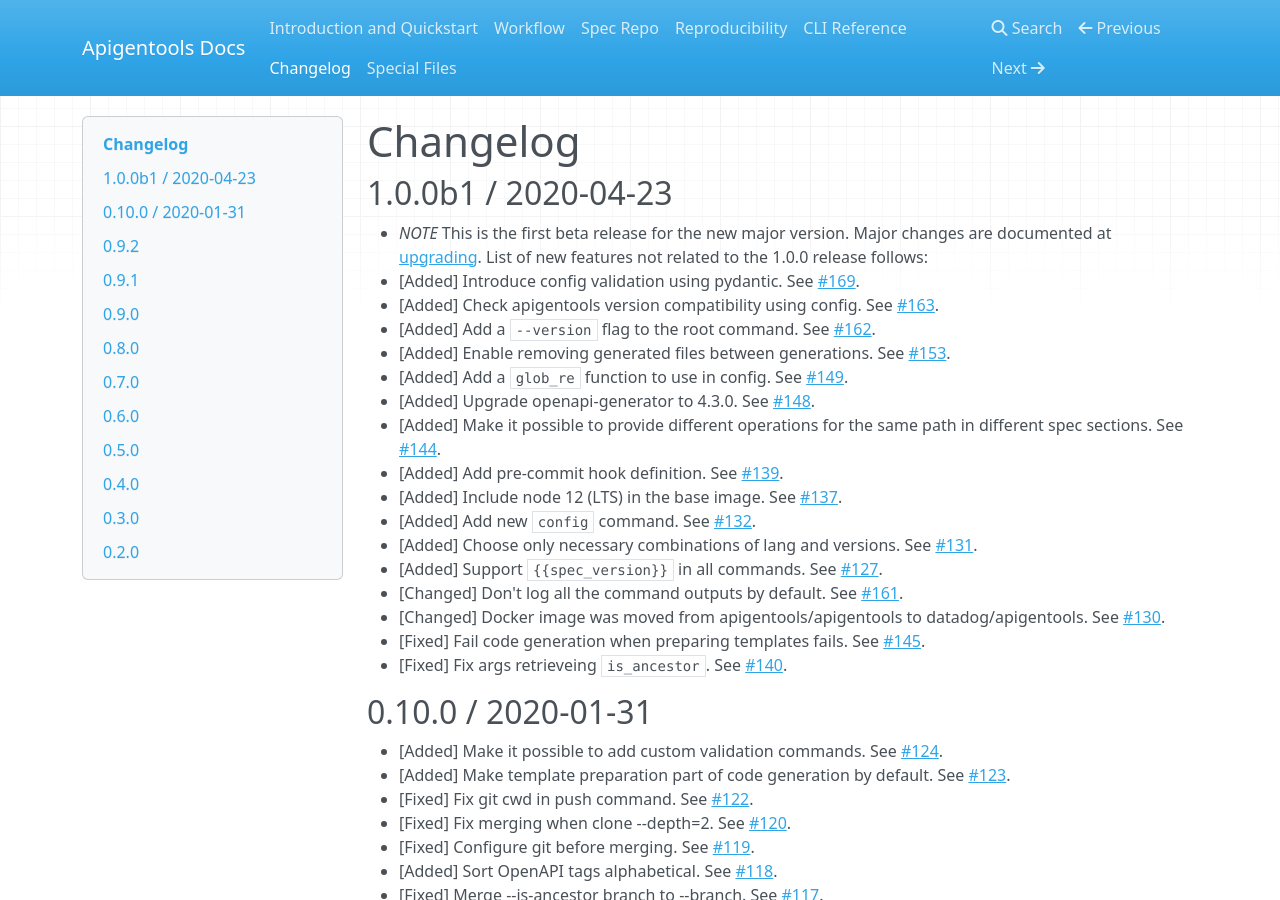
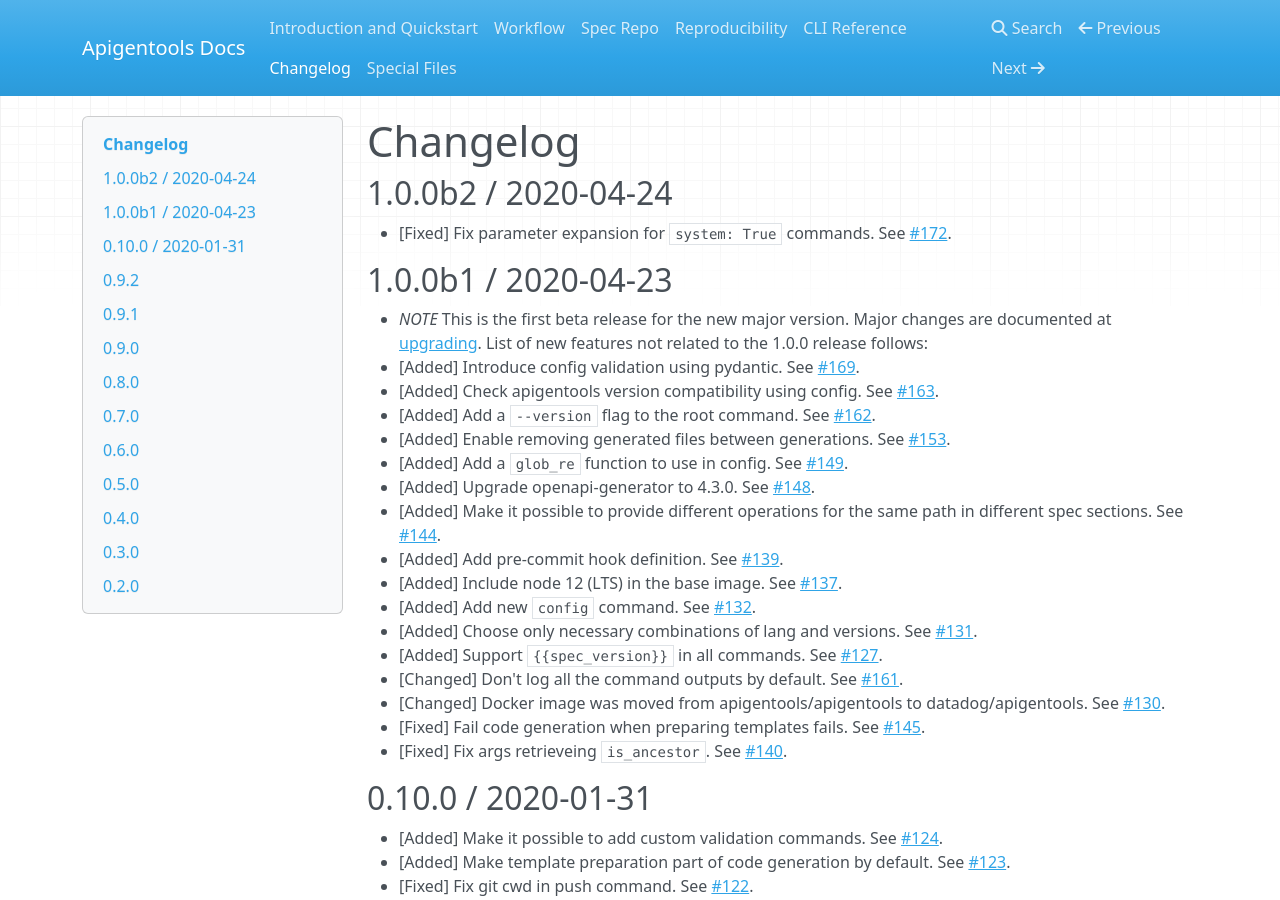
Before and after one commit to DataDog/apigentools, an MkDocs documentation site: the page built from docs/changelog.md, in a window 1280 px wide and 900 px high. Built offline with MkDocs 1.6.1, drawn with Linux system fonts in a browser that asks for light colours; nearby versions of some CDN libraries.

Commit message:
Add changelog entry for 1.0.0b2 release (#174)

```diff
--- a/docs/changelog.md
+++ b/docs/changelog.md
@@ -1,4 +1,8 @@
 # Changelog
+
+## 1.0.0b2 / 2020-04-24
+
+* [Fixed] Fix parameter expansion for `system: True` commands. See [#172](https://github.com/DataDog/apigentools/pull/172).
 
 ## 1.0.0b1 / 2020-04-23
 
```
